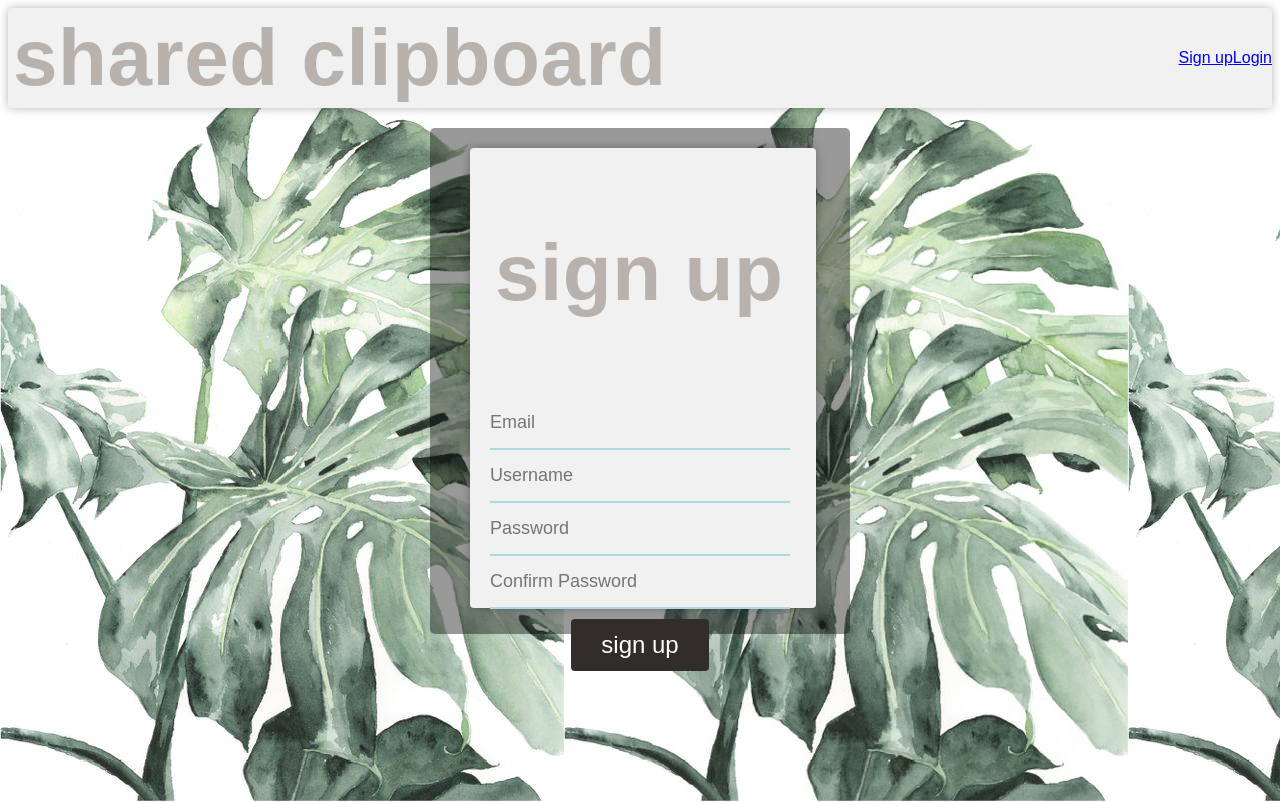
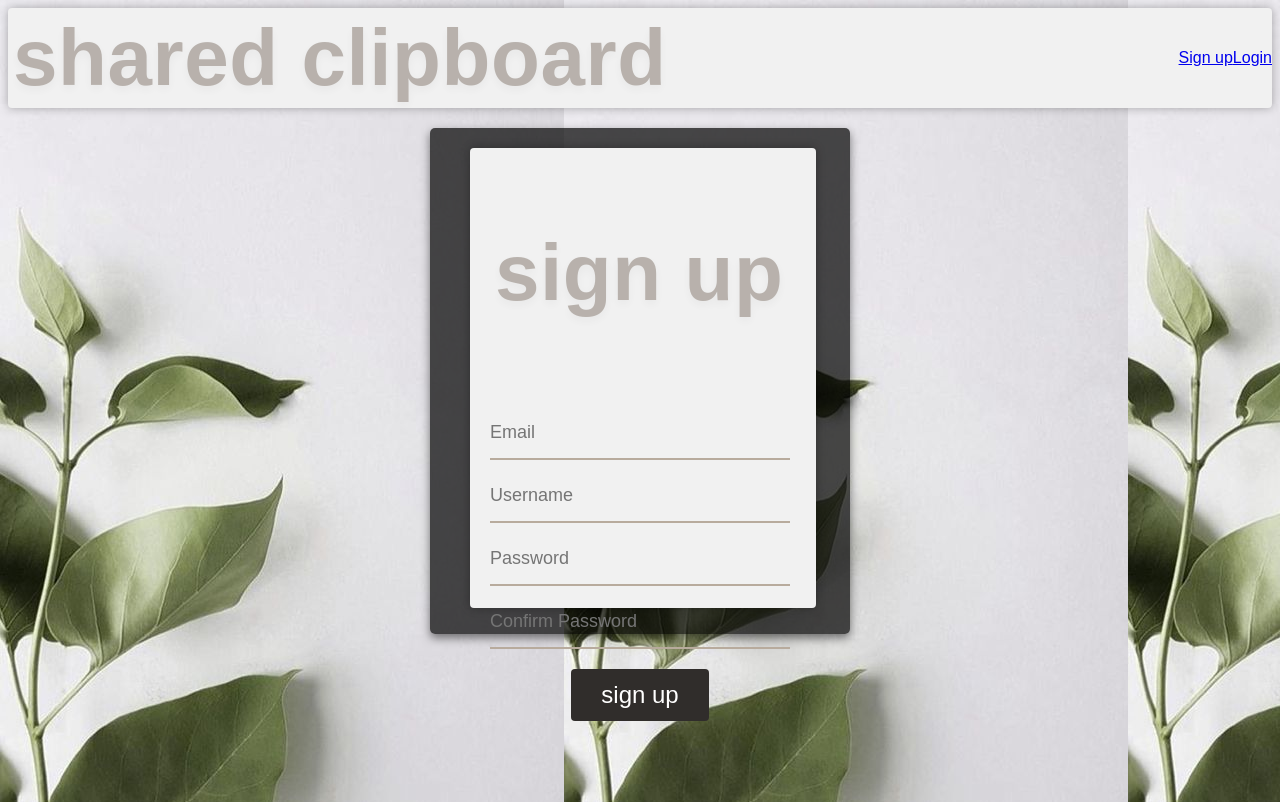
Before and after one commit to pepilipep/shared-clipboard, a PHP site: page /register.html in a window 1280 px wide. Run offline with PHP 8.4, Linux system fonts and the light colour scheme.

Commit message:
add little changes in ui

```diff
--- a/public/css/main.css
+++ b/public/css/main.css
@@ -1,13 +1,6 @@
-/* body {
-	background-color: #edebd9;
-	padding-left: 5em;
-	font-family: 'Lucida Sans', 'Lucida Sans Regular', 'Lucida Grande', 'Lucida Sans Unicode', Geneva, Verdana, sans-serif;
-	color: #3d5361;
-} */
-
 body {
-    background-image: url("/img/new.jpg");
-    background-repeat: repeat;
+    background-image: url("/img/1.jpg");
+    background-repeat: repeat-x;
     background-attachment: fixed;
     font-family: Arial, Helvetica, sans-serif;
 }
@@ -34,6 +27,7 @@ h1 {
   letter-spacing: .035rem;
   padding: 5px;
   opacity: 0.4;
+  text-shadow: 0 4px 10px rgba(0, 0, 0, 0.1);
 }
 
 h2 {
@@ -55,7 +49,7 @@ form {
     width: 100%;
 }
 
-/* .form-element {
+.form-element {
     flex: 1;
     cursor: pointer;
     padding: 5px;
@@ -77,8 +71,8 @@ form {
 }
 
 .form-input:hover {
-    border-color: #816d5d;
-} */
+    border-color: #61574e;
+}
 
 .panel-container {
     background-color:  rgb(241, 241, 241);
@@ -135,15 +129,16 @@ button:active {
 
 
 .container {
-    background-color: rgba(0, 0, 0, 0.4);
+    background-color: rgba(0, 0, 0, 0.7);
     padding: 20px 40px;
     border-radius: 5px;
     height: 70%;
+    box-shadow: 0 4px 10px rgba(0, 0, 0, 0.5);
   }
 
   .container a {
     text-decoration: none;
-    color: lightblue;
+    color: rgb(184, 171, 157);
   }
 
 .form-control {
@@ -166,7 +161,7 @@ button:active {
   .form-control input:focus,
   .form-control input:valid {
     outline: 0;
-    border-bottom-color: lightblue;
+    border-bottom-color: rgb(184, 171, 157);
   }
 
   .form-control label {
@@ -185,6 +180,6 @@ button:active {
 
   .form-control input:focus + label span,
   .form-control input:valid + label span {
-    color: lightblue;
+    color: rgb(184, 171, 157);
     transform: translateY(-30px);
   }
```
Also changed, not shown: public/img/1.jpg (added).
